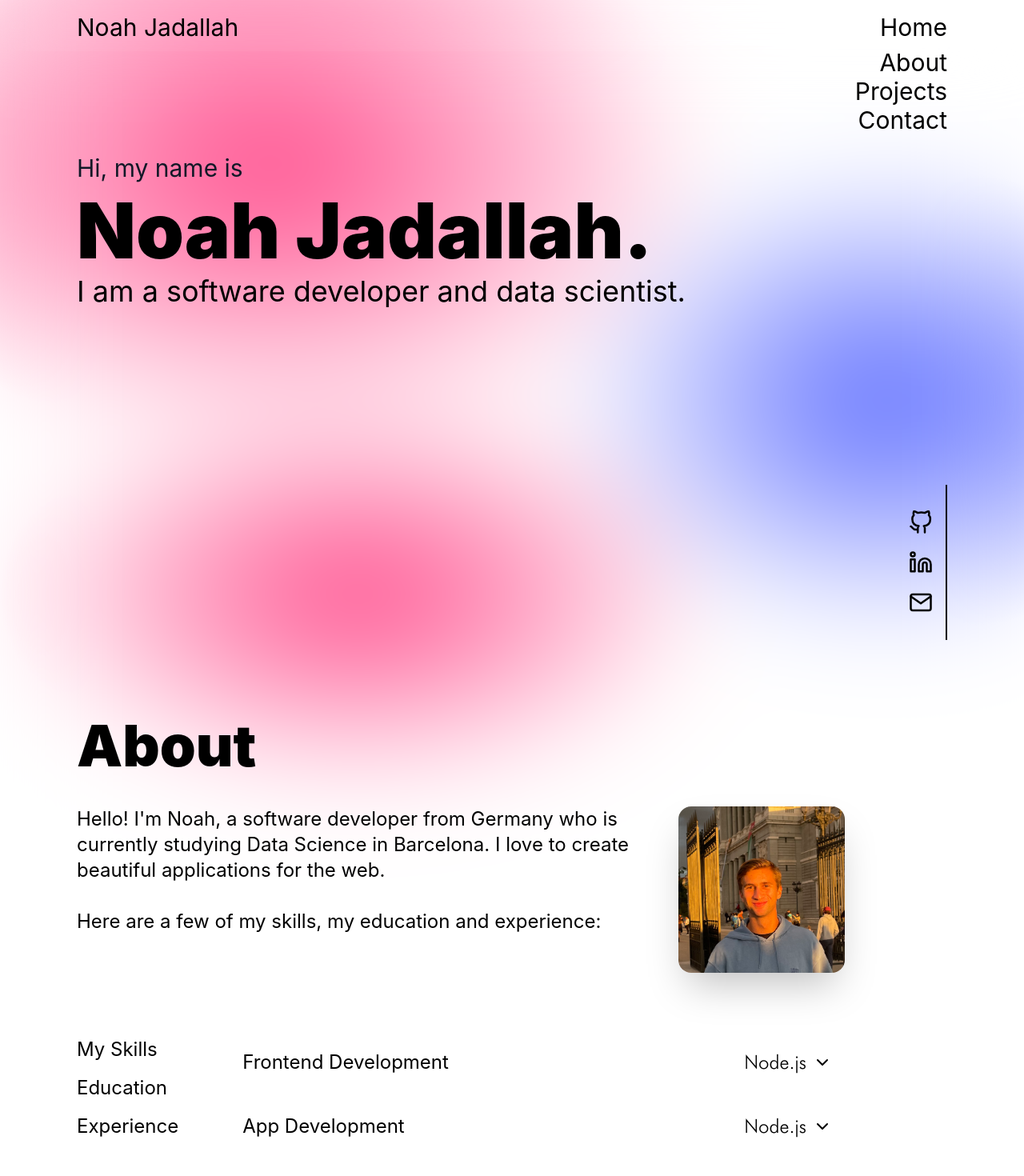
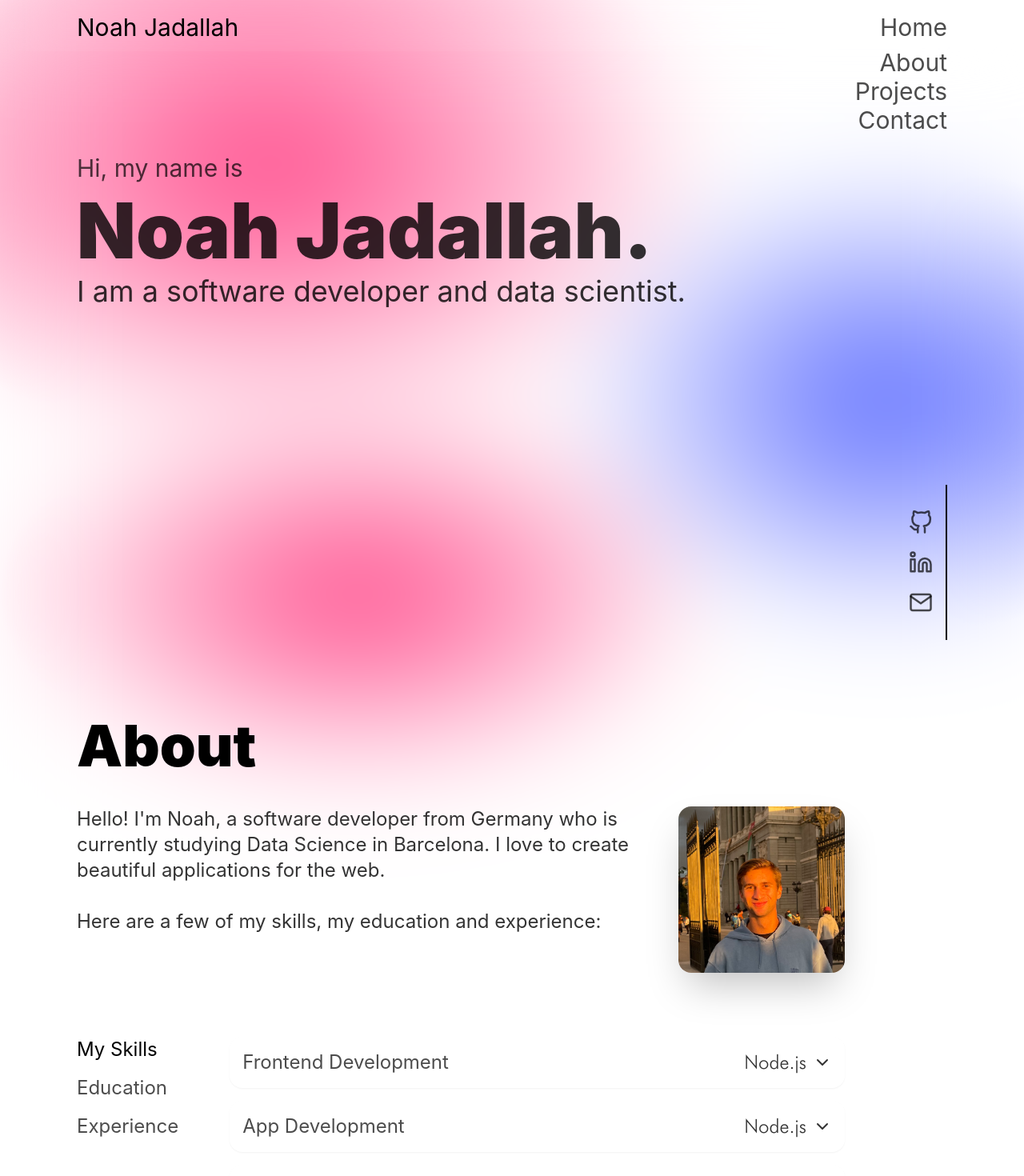
Before and after one commit to thatsnoi/MyPortfolio, a Next.js app: page / in a window 1280 px wide. Shown: the top 1470 px of the page at 80% size. Built offline with nearby package versions, Linux system fonts and the light colour scheme; a web font is replaced by a local one.

Commit message:
light mode improvements

```diff
--- a/components/About/index.js
+++ b/components/About/index.js
@@ -23,7 +23,7 @@ const About = () => {
       </Container>
       <Container className="flex flex-col md:flex-row md:space-x-10 items-start justify-start">
         <motion.div
-          className="standard-text"
+          className="standard-text text-2xl"
           variants={fadeInWithDelay(0.25)}
           initial="hidden"
           whileInView="visible"
@@ -121,12 +121,12 @@ function Education() {
     >
       <InfoBox
         label="MS Data Science, Universitat de Barcelona"
-        value="2021 – 2022"
+        value="2021/22"
       />
-      <InfoBox label="BS Information Systems, TUM" value="2018 – 2021" />
+      <InfoBox label="BS Information Systems, TUM" value="2018–21" />
       <InfoBox
         label="Abitur, German International School Dubai"
-        value="2012 – 2018"
+        value="2012–18"
       />
     </motion.div>
   )
@@ -140,9 +140,9 @@ function Experience() {
       animate="visible"
       variants={list()}
     >
-      <InfoBox label="Software Developer, Qualicen" value="2021 – Current" />
-      <InfoBox label="Intern, Thaltegos" value="2020 – 2021" />
-      <InfoBox label="Freelancer" value="2019 – 2020" />
+      <InfoBox label="Software Developer, Qualicen" value="2021–Current" />
+      <InfoBox label="Intern, Thaltegos" value="2020–21" />
+      <InfoBox label="Freelancer" value="2019–20" />
     </motion.div>
   )
 }
@@ -151,9 +151,9 @@ function MenuItem({ children, onClick, active }) {
   return (
     <p className="cursor-pointer" onClick={onClick}>
       <motion.a
-        className={`relative standard-text ${
-          active ? 'dark:text-opacity-100' : 'dark:text-opacity-60'
-        } dark:hover:text-opacity-100`}
+        className={`relative text-2xl ${
+          active ? 'standard-text-strong' : 'standard-text-light-hover'
+        }`}
         variants={fadeIn}
         style={underlineStyle}
         whileHover={underlineEffect}
--- a/components/Background.js
+++ b/components/Background.js
@@ -5,11 +5,18 @@ export default function Background() {
     <>
       <div
         className="top-0 left-0 right-0 bottom-0 absolute backdrop-blur-3xl"
-        style={{ zIndex: -1 }}
+        style={{
+          zIndex: -1,
+          backdropBlur: 'blur(90px)',
+        }}
       ></div>
       <div
-        className="absolute left-0 top-0 bottom-0 right-0 bg-white dark:bg-black opacity-10 dark:opacity-70 z-0"
+        className="absolute left-0 top-0 bottom-0 right-0 bg-white dark:bg-black opacity-10 dark:opacity-50 z-0"
         style={{ zIndex: -2 }}
+      ></div>
+      <div
+        className="hidden dark:block absolute left-0 top-0 bottom-0 right-0 bg-black opacity-80"
+        style={{ zIndex: -20 }}
       ></div>
       <Bubble
         width="1114px"
--- a/components/Header.js
+++ b/components/Header.js
@@ -53,9 +53,9 @@ function MenuItem({ className, children, href }) {
         <motion.a
           className={`relative ${
             router.asPath === href
-              ? 'font-bold dark:text-opacity-80 dark:hover:text-opacity-100'
-              : 'dark:text-opacity-60 dark:hover:text-opacity-100'
-          } text-black dark:text-white`}
+              ? 'font-bold standard-text-strong'
+              : 'standard-text-light-hover'
+          }`}
           variants={fadeIn}
           style={underlineStyle}
           whileHover={underlineEffect}
--- a/components/Icon.js
+++ b/components/Icon.js
@@ -10,7 +10,7 @@ export default function Icon({ Icon, ...props }) {
       variants={fadeIn}
     >
       <Icon
-        className="cursor-pointer text-3xl text-black dark:text-white dark:text-opacity-80 dark:hover:text-opacity-100"
+        className="cursor-pointer standard-text-light-hover text-3xl"
         {...props}
       />
     </motion.div>
--- a/components/InfoBox.js
+++ b/components/InfoBox.js
@@ -5,15 +5,22 @@ import { fadeIn } from '../styles/motion'
 const InfoBox = ({ label, value, details }) => {
   return (
     <motion.div
-      className="group flex items-center justify-between p-4 bg-white bg-opacity-30 rounded-2xl w-full cursor-pointer dark:hover:text-opacity-100"
+      className="relative group flex flex-col md:flex-row items-center-between md:items-center justify-between p-4 pr-10 md:pr-4 bg-white bg-opacity-30 rounded-2xl w-full cursor-pointer dark:hover:text-opacity-100 shadow-sm"
       variants={fadeIn}
     >
-      <p className="standard-text dark:group-hover:text-opacity-100 transition-all duration-200">
+      <p className="standard-text-light text-2xl group-hover:text-opacity-100 dark:group-hover:text-opacity-100 transition-all duration-200">
         {label}
       </p>
-      <div className="flex items-center space-x-2 standard-text font-light dark:text-opacity-70 group-hover:text-opacity-100 transition-all duration-200 text-right">
+
+      <div className="flex items-center space-x-2 text-2xl standard-text font-light group-hover:text-opacity-100 transition-all duration-200 text-right">
         <p>{value}</p>
-        <FiChevronDown />
+        <div className="hidden md:block">
+          <FiChevronDown />
+        </div>
+
+        <div className="absolute right-5 top-0 bottom-0 flex items-center md:hidden">
+          <FiChevronDown />
+        </div>
       </div>
     </motion.div>
   )
--- a/pages/index.js
+++ b/pages/index.js
@@ -31,7 +31,7 @@ const Hero = () => {
           animate="visible"
         >
           <motion.p
-            className="text-3xl pb-3 text-gray-900 dark:text-white dark:text-opacity-50"
+            className="pb-3 text-3xl standard-text-light"
             variants={fadeIn}
           >
             Hi, my name is
--- a/styles/globals.css
+++ b/styles/globals.css
@@ -50,6 +50,18 @@ body {
     Oxygen, Ubuntu, Cantarell, Fira Sans, Droid Sans, Helvetica Neue, sans-serif;
 }
 
+.standard-text-strong {
+  @apply text-black dark:text-white text-opacity-100 dark:text-opacity-100;
+}
+
 .standard-text {
-  @apply text-2xl dark:text-white dark:text-opacity-80;
+  @apply text-black dark:text-white text-opacity-80 dark:text-opacity-80;
 }
+
+.standard-text-light {
+  @apply text-black dark:text-white text-opacity-70 dark:text-opacity-60;
+}
+
+.standard-text-light-hover {
+  @apply text-black dark:text-white text-opacity-70 dark:text-opacity-60 hover:text-opacity-100 dark:hover:text-opacity-100;
+}
```
